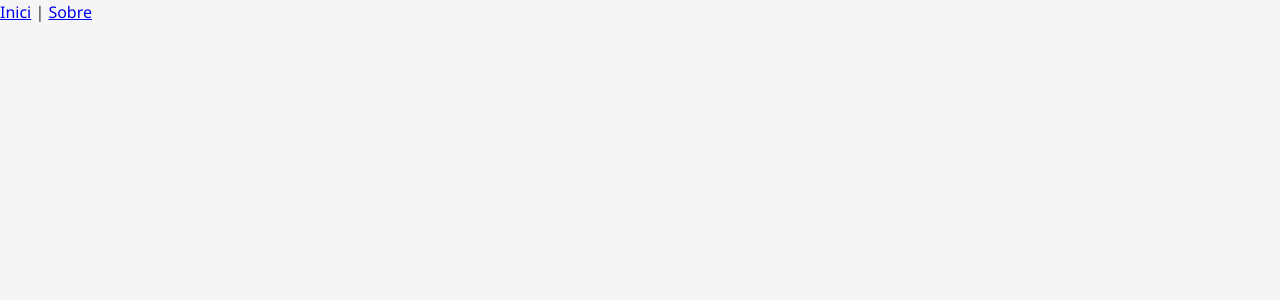
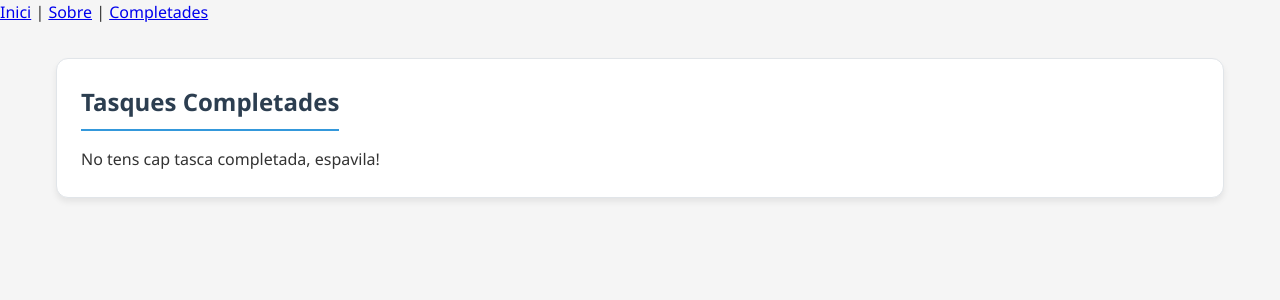
Before and after one commit to alsorribes/Todolist, an Angular app: page /completed in a window 1280 px wide. Before the commit this address led to /. Shown: the top 300 px of the page. Built offline with nearby package versions, Linux system fonts and the light colour scheme.

Commit message:
Implementació de la vista /completed correctament

```diff
--- a/src/app/app.html
+++ b/src/app/app.html
@@ -1,6 +1,7 @@
 <nav>
   <a routerLink="/">Inici</a> |
-  <a routerLink="/about">Sobre</a>
+  <a routerLink="/about">Sobre</a> |
+  <a routerLink="/completed">Completades</a>
 </nav>
 
 <router-outlet></router-outlet>
--- a/src/app/app.routes.ts
+++ b/src/app/app.routes.ts
@@ -3,8 +3,10 @@
 import { RouterModule, Routes } from '@angular/router';
 import { About } from './components/about/about';
 import { Home } from './components/home/home';
+import { Completed } from './components/completed/completed';
 
 export const routes: Routes = [
     { path: '', component: Home}, //Només podem tenir un path amb '' que serà el que gestionarà tot (arrel)
-    { path: 'about', component: About },
+    { path: 'about', component: About }, //Ruta per la vista del component /about
+    { path: 'completed', component: Completed} //Ruta per la vista del component /completed
 ];
--- /dev/null
+++ b/src/app/components/completed/completed.html
@@ -0,0 +1,15 @@
+<div class="app-container">
+    <main class="app-main">
+        <section class="list-section">
+            <h2>Tasques Completades</h2>
+
+            <ul>
+                <li *ngFor="let task of completedTasks">
+                    {{ task.title }}
+                </li>
+            </ul>
+
+            <p *ngIf="completedTasks.length === 0">No tens cap tasca completada, espavila!</p>
+        </section>
+    </main>
+</div>
--- /dev/null
+++ b/src/app/components/completed/completed.ts
@@ -0,0 +1,20 @@
+import { Component } from '@angular/core';
+import { Task } from '../../models/task.model';
+import { TaskService } from '../../services/task.service';
+import { CommonModule } from '@angular/common';
+
+@Component({
+  selector: 'app-completed',
+  standalone: true,
+  imports: [CommonModule], //Importem CommonModule per poder fer servir el ngFor i el ngIf al completed.html
+  templateUrl: './completed.html',
+  styleUrl: './completed.css'
+})
+export class Completed {
+
+  completedTasks: Task[] = [];
+
+  constructor(private taskService: TaskService) {
+    this.completedTasks = this.taskService.getCompletedTasks(); //Filtrem per les tasques completades
+  }
+}
```
Also changed, not shown: src/app/components/completed/completed.css (added), 1 other file (tests, documents, lock files or other folders).
